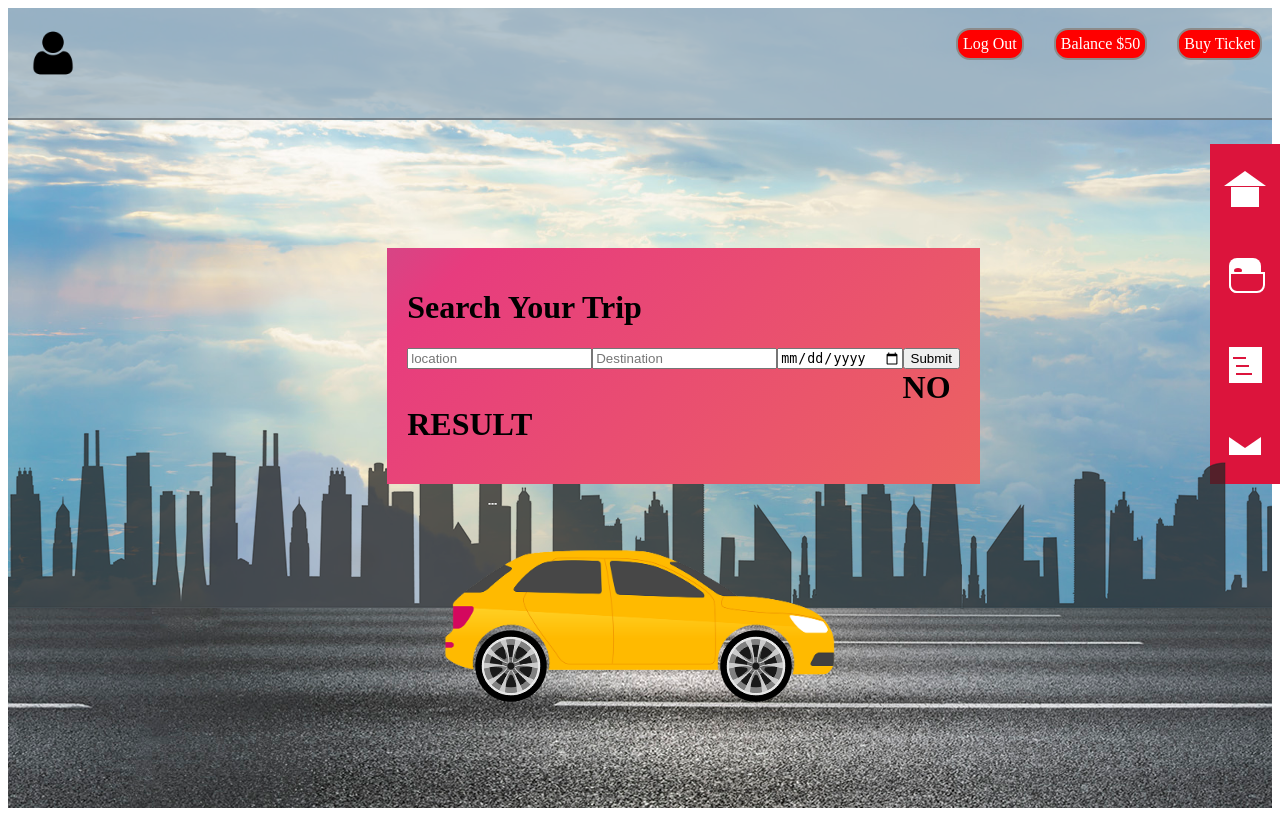
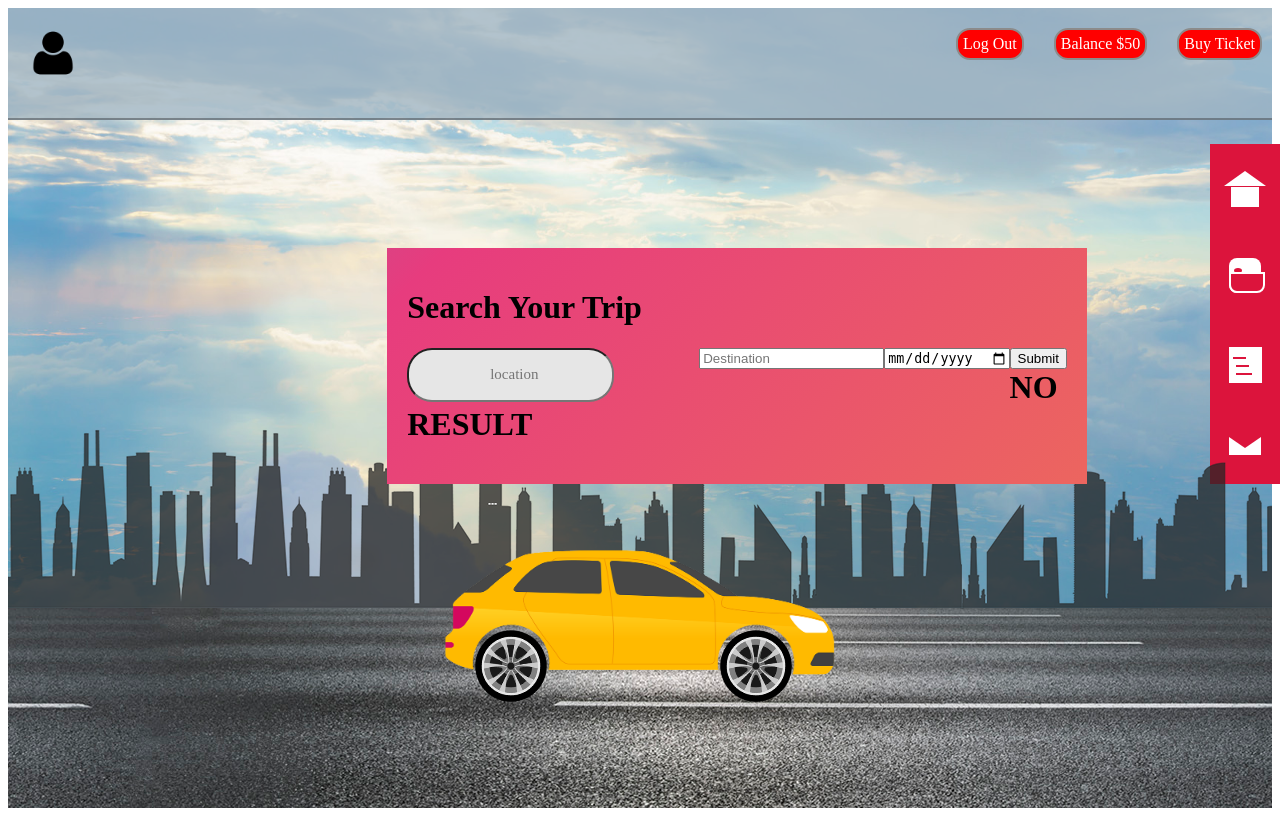
Before and after one commit to NSU-SU19CSE299S02/SU19CSE299S02G12NSU, a PHP site: page /home.php in a window 1280 px wide. Run offline with PHP 8.4, Linux system fonts and the light colour scheme; the visitor is signed in with stand-in values (Sample User, id 1); data that the repository does not hold is empty.

Commit message:
Issue #184 : CSS for location form in homepage

```diff
--- a/Project Code/home.php
+++ b/Project Code/home.php
@@ -135,7 +135,16 @@ $query_run2=$connection->query($sql2);
             <h1>Search Your Trip</h1>
              <form action="">
                 <div class="location">
-            <input type="text" name="Your_location" placeholder="location">
+            <input type="text" name="Your_location" placeholder="location" style="font-family: Poppins-Medium;
+    font-size: 15px;
+    line-height: 1.5;
+    color: #666666;
+    display: block;
+    width: 34%;
+    background: #e6e6e6;
+    height: 50px;
+    border-radius: 25px;
+    padding: 0 23px 0 81px;">
                 </div>
                 <div class="destination">
             <input type="text" name="Your_destination" placeholder="Destination">
```
